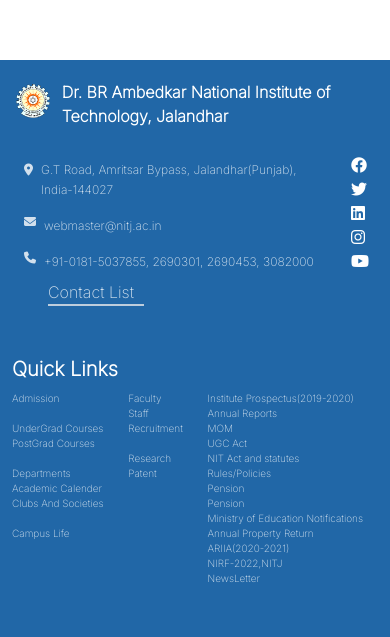
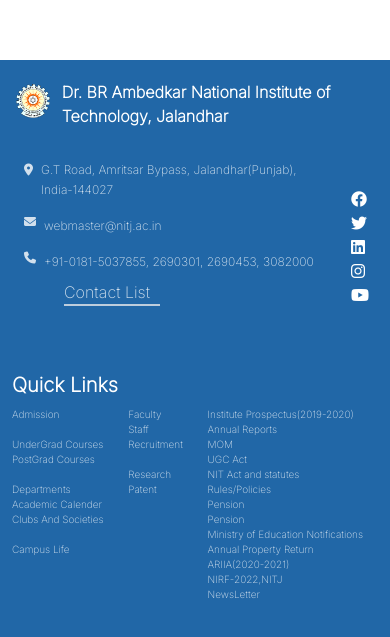
Before and after one commit to wdmc-nitj/footer.github.io, a website: page index.html in a window 390 px wide. Shown: the part 151-788 px from the top of the page. Drawn offline with nearby package versions, Linux system fonts and the light colour scheme.

Commit message:
Update index.html

```diff
--- a/index.html
+++ b/index.html
@@ -35,13 +35,13 @@
     <h3 class="mt-2">  +91-0181-5037855, 2690301, 2690453, 3082000</h3>
 </div>
 </div>
-<div class="lg:ml-[4em] lg:mt-6 mt-2 lg-text-base text-base border-b-2 w-[6em] relative ml-[3em] opacity-80"><a href="#">Contact List</a></div>
+<div class="lg:ml-[4em] lg:mt-6 mt-2 lg-text-base text-base border-b-2 w-[6em] relative ml-[4em] opacity-80"><a href="#">Contact List</a></div>
 </div>
 
 <div class="lg:border-r-2 lg:border-y-gray-300 lg:border-dashed lg:opacity-80 lg:h-3/4 lg:relative lg:right-20 none mt-5"></div>
 
 <div class="lg:mt-16 lg:w-[54%] w-[90%] lg:mr-10 lg:ml-1 ml-3 mr-3 mb-3.5 mt-0">
-    <h2 class="mb-2 text-xl font-semibold mt-16 lg:mt-0">Quick Links</h2>
+    <h2 class="mb-2 text-xl font-semibold mt-20 lg:mt-0">Quick Links</h2>
     <div class="flex justify-between">
     <div class="flex flex-col opacity-80 lg:text-[12px] text-[10px]">
         <a href="#">Admission</a>
@@ -83,7 +83,7 @@
 </div>
 </div>
 </div>
-<div class="lg:flex-row flex flex-col absolute lg:top-[88%] lg:left-[32%] top-[36%] left-[90%]">
+<div class="lg:flex-row flex flex-col absolute lg:top-[88%] lg:left-[32%] top-[40%] left-[90%]">
     <div class="mr-3 text-white text-l">
         <a href="https://www.facebook.com/NITJofficial/" target="_blank"> <i class="fa-brands fa-facebook"></i></a>
     </div>
```
